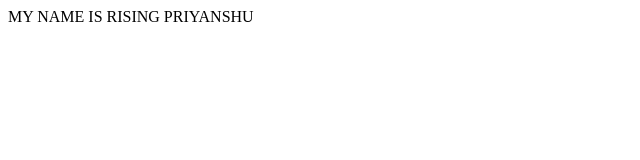
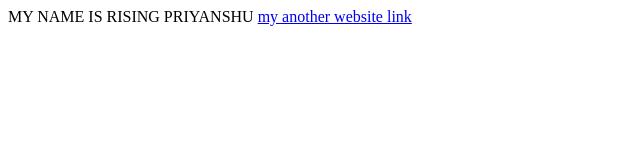
Before and after one commit to divyanshrising-a11y/myfirstwebsite, a plain HTML site: page index.html in a window 1280 px wide. Shown: the whole page, without its empty margins (0-640 px from the left). Drawn offline with Linux system fonts and the light colour scheme.

Commit message:
Update index.html

```diff
--- a/index.html
+++ b/index.html
@@ -3,9 +3,10 @@
 <head>
     <meta charset="UTF-8">
     <meta name="viewport" content="width=device-width, initial-scale=1.0">
-    <title>Document</title>
+    <title>myfirstwebsite</title>
 </head>
 <body>
     MY NAME  IS RISING PRIYANSHU
+     <a href="https://divyanshrising-a11y.github.io/myanotherwebsite/">my another website link</a>
 </body>
 </html>
```
